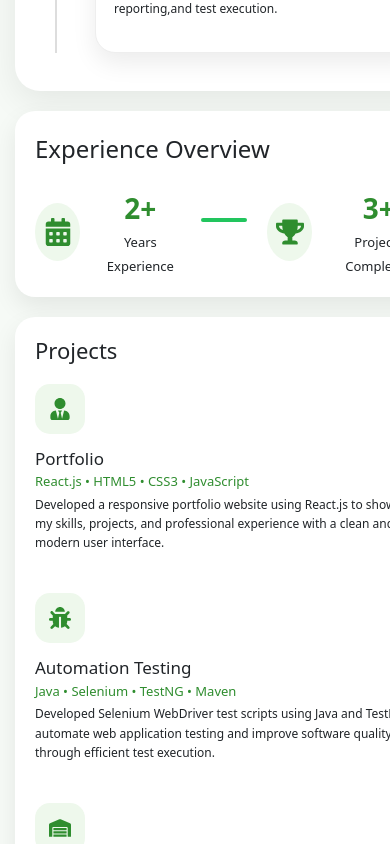
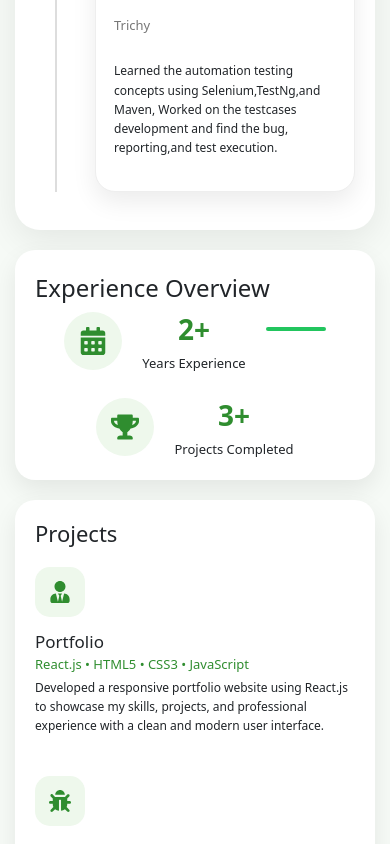
Before and after one commit to Udhayakumar0503/Port, a React (Vite) app in the folder Project/Personal-Port/: page / in a window 390 px wide. Shown: the part 4460-5304 px from the top of the page. Built offline with nearby package versions, Linux system fonts and the light colour scheme.

Commit message:
Adjusting the mobile response

```diff
--- a/Project/Personal-Port/src/components/experience/experience.css
+++ b/Project/Personal-Port/src/components/experience/experience.css
@@ -3,6 +3,7 @@
     padding: 40px 20px;
     background: #f6faf6;
     min-height: 100vh;
+    overflow-x: hidden;
 }
 
 .section-container {
@@ -103,6 +104,7 @@
     margin-top:10px;
     font-size:13px;
     line-height:1.6;
+    overflow-wrap: break-word;
 }
 
 /* ---------------- Right ---------------- */
@@ -116,13 +118,14 @@
 
 .exp-over p{
     font-size:24px;
-    margin:0 0 20px;
+    margin:0 0 2px;
 }
 
 .experiece-content{
     display:flex;
     justify-content:space-between;
     align-items:center;
+    row-gap: 16px;
 }
 
 .experience-over-icon{
@@ -135,6 +138,7 @@
     align-items:center;
     color:#2f8d2f;
     font-size:28px;
+    flex-shrink: 0;
 }
 
 .total-ecperience p{
@@ -190,6 +194,7 @@
 
 .project-card{
     flex:1;
+    min-width: 0;
 }
 
 .project-card h3{
@@ -206,6 +211,7 @@
 .pro-description{
     font-size:13px;
     line-height:1.6;
+    overflow-wrap: break-word;
 }
 
 /* ======================================================
@@ -283,7 +289,8 @@
     /* Experience Overview */
 
     .experiece-content{
-        flex-direction:row;
+        flex-wrap: wrap;
+        justify-content: center;
         gap:20px;
         text-align:center;
     }
```
